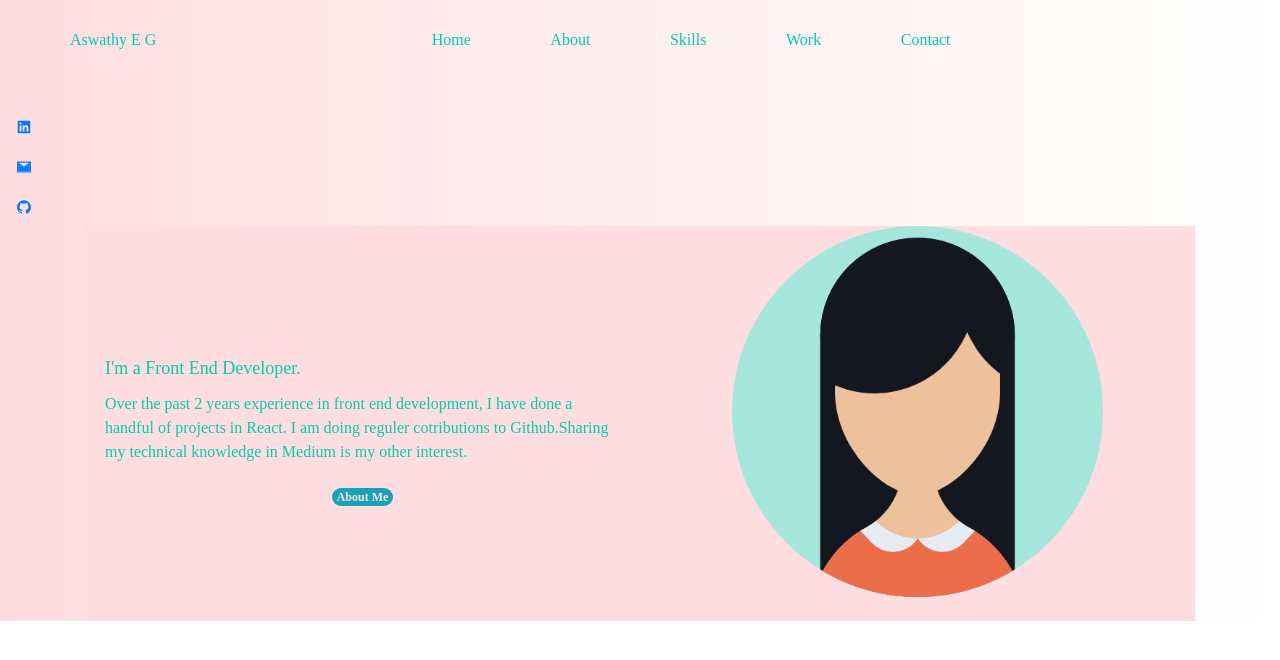
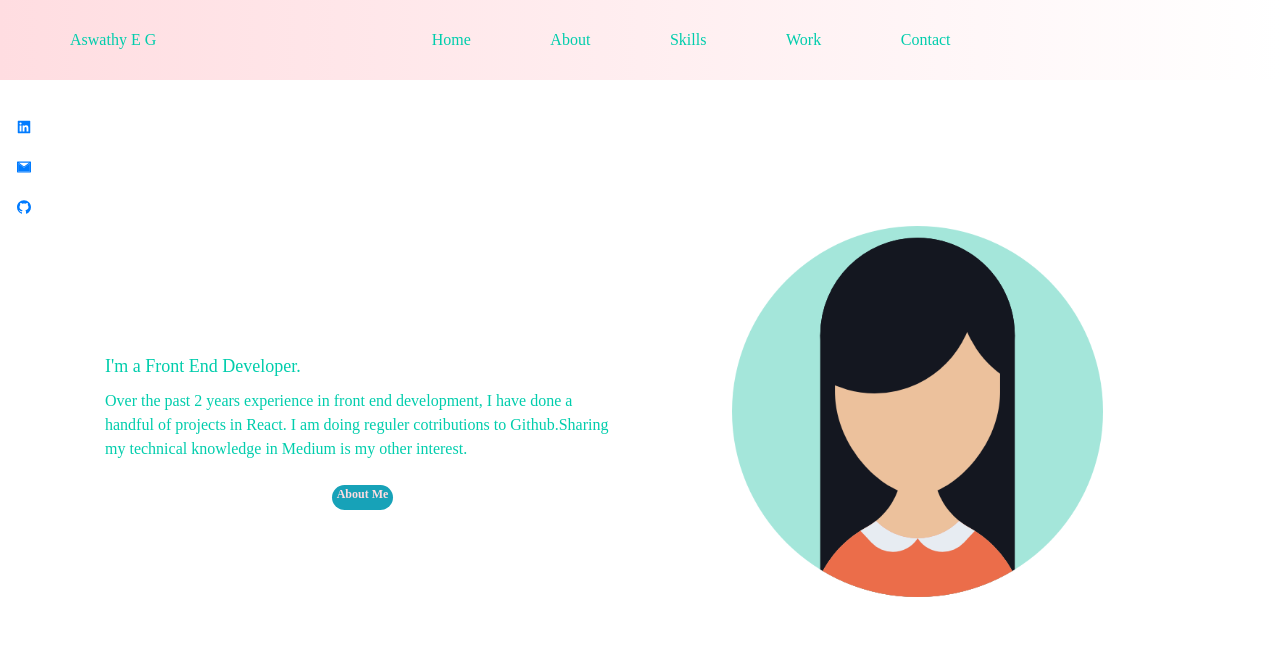
Before and after one commit to aswathyeg/react-portfolio, a React (Create React App) app: page / in a window 1280 px wide. Shown: the top 660 px of the page. Built offline with nearby package versions, Linux system fonts and the light colour scheme.

Commit message:
bg updated

```diff
--- a/src/index.css
+++ b/src/index.css
@@ -25,7 +25,7 @@
     )!important;
 } */
 .App {
-    background: linear-gradient(to right,#FFDDE1, white)!important
+    background-color: linear-gradient(to right,#FFDDE1, white)!important
   }
 .m-auto{
     display: flex;
@@ -61,7 +61,7 @@
     border: none!important;
     font-size: medium;
     font-family:cursive;
-    background: #FFDDE1!important
+    /* background: #FFDDE1!important */
 }
 .navbrand{
     font-size: medium!important;
@@ -78,8 +78,18 @@ margin-top: 2%;
 .homeBadge{
     color:#FFDDE1;
     background-color:#00CDAC ;
+    height: 25px;
+}
+.homeBadge:hover{
+    background-color: #FFDDE1!important;
+    color:#00CDAC
+}
+.homeBadge:active{
+    background-color: #00CDAC;
+  box-shadow: 0 10px #00CDAC;
+  transform: translateY(4px);
 }
 .homeDiv{
     /* background-color:linear-gradient(red, yellow, green)!important; */
-    background: linear-gradient(to right,#FFDDE1, white)!important
+    /* background: linear-gradient(to right,#FFDDE1, white)!important */
 }
```
